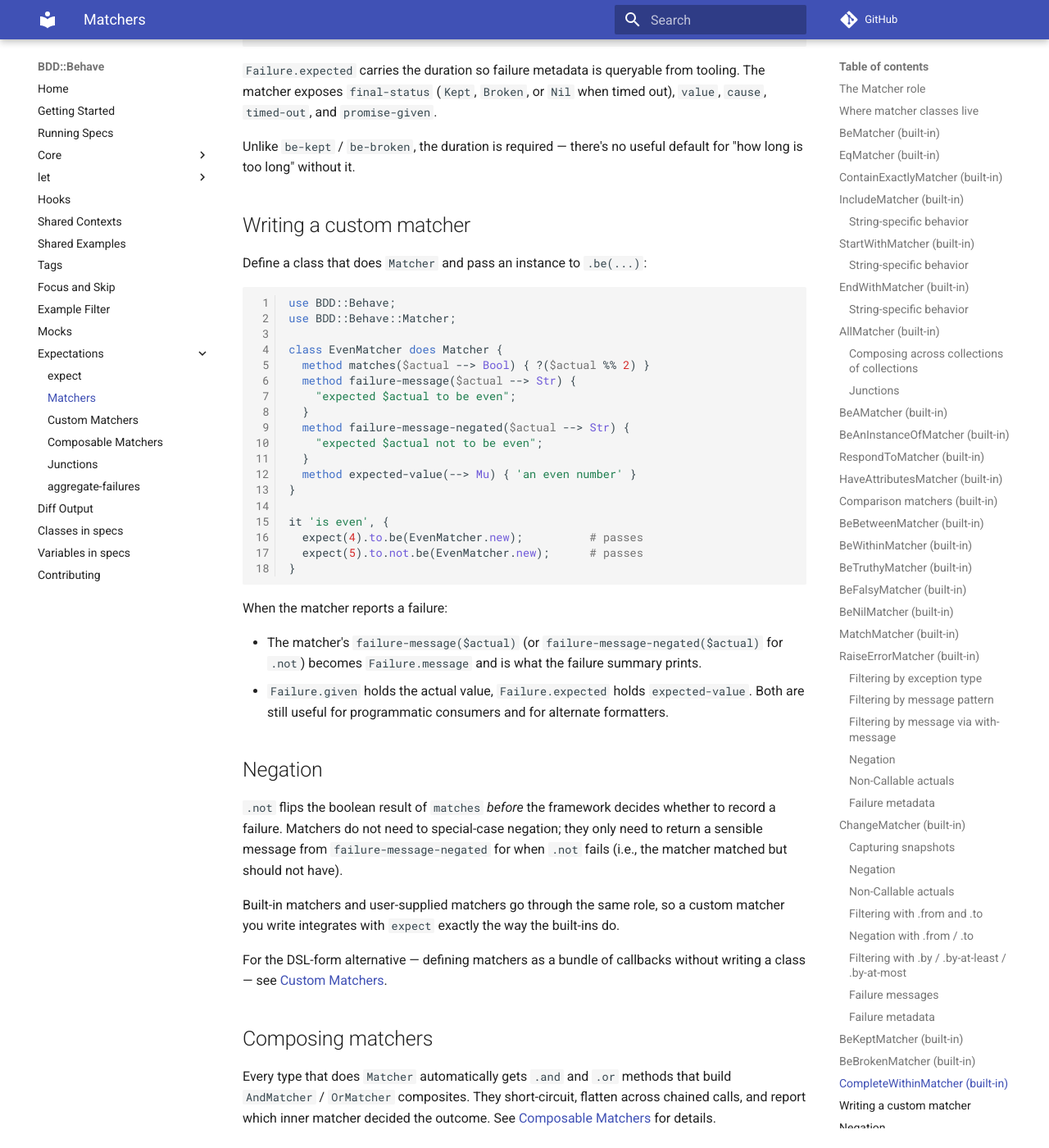
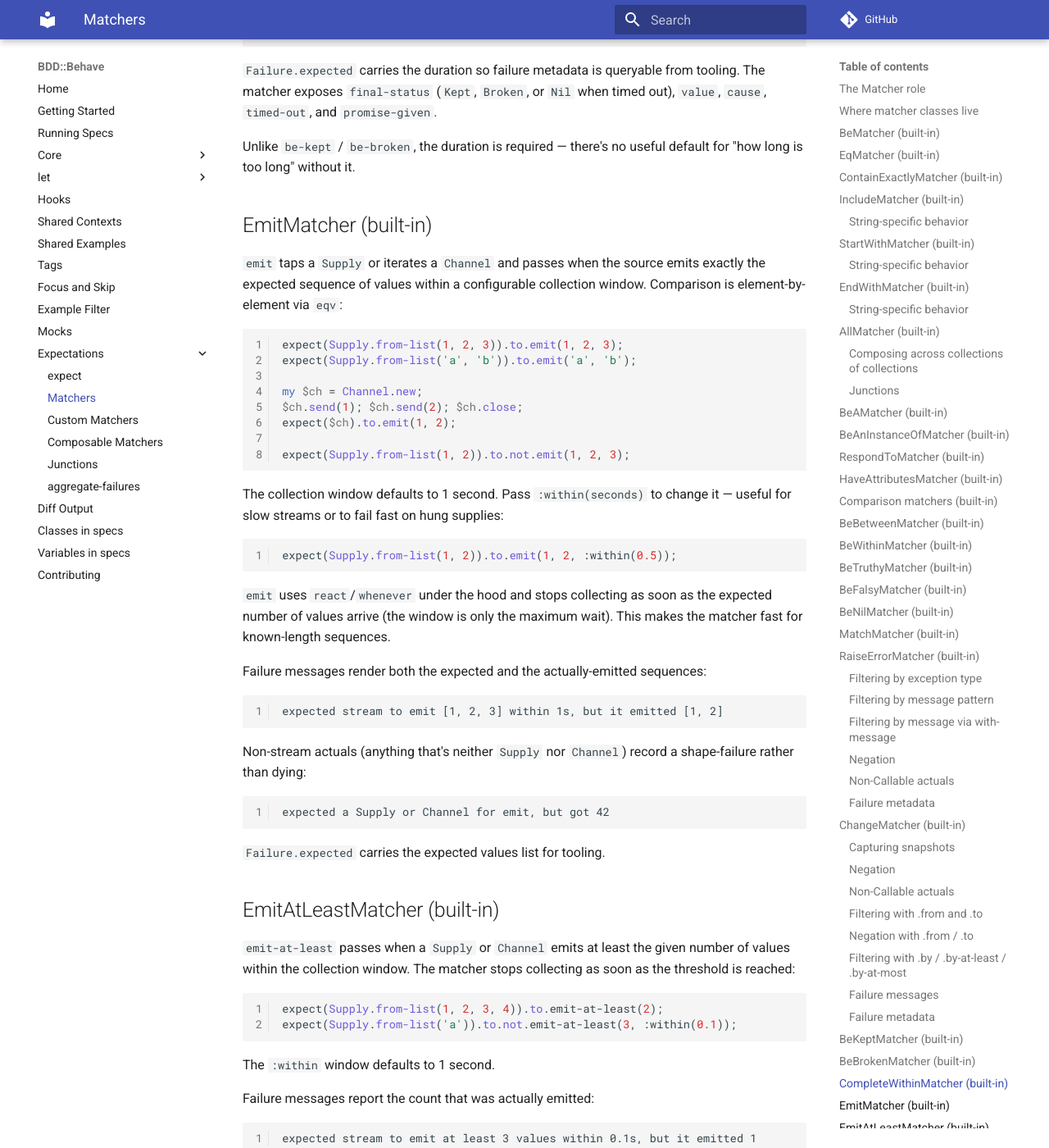
Before and after one commit to gdonald/BDD-Behave, an MkDocs documentation site: the page built from docs-src/docs/expectations/matchers.md, in a window 1280 px wide and 1400 px high, scrolled down 24911 px. Shown: the whole window at 82% size. Built offline with MkDocs 1.6.1 and Material for MkDocs 9.7.7, drawn with Linux system fonts in a browser that asks for light colours; comment, search, counter and statistics services are not loaded; some of the changed text lies outside the part shown.

Commit message:
Add supply/channel matchers

````diff
--- a/docs-src/docs/expectations/matchers.md
+++ b/docs-src/docs/expectations/matchers.md
@@ -50,7 +50,7 @@ You only need to know about specific submodules when you want to *instantiate* m
 | `BDD::Behave::Matcher::String`     | `MatchMatcher`                                                                                                                                |
 | `BDD::Behave::Matcher::Exception`  | `RaiseErrorMatcher`                                                                                                                           |
 | `BDD::Behave::Matcher::Change`     | `ChangeMatcher`                                                                                                                               |
-| `BDD::Behave::Matcher::Async`      | `BeKeptMatcher`, `BeBrokenMatcher`, `CompleteWithinMatcher`                                                                                   |
+| `BDD::Behave::Matcher::Async`      | `BeKeptMatcher`, `BeBrokenMatcher`, `CompleteWithinMatcher`, `EmitMatcher`, `EmitAtLeastMatcher`, `CompleteMatcher`                            |
 
 Each submodule already `use`s `BDD::Behave::Matcher` internally, but the role is *not* re-exported. If your code needs both, import both:
 
@@ -1263,6 +1263,105 @@ and `promise-given`.
 Unlike `be-kept` / `be-broken`, the duration is required — there's
 no useful default for "how long is too long" without it.
 
+## EmitMatcher (built-in)
+
+`emit` taps a `Supply` or iterates a `Channel` and passes when the
+source emits exactly the expected sequence of values within a
+configurable collection window. Comparison is element-by-element via
+`eqv`:
+
+```raku
+expect(Supply.from-list(1, 2, 3)).to.emit(1, 2, 3);
+expect(Supply.from-list('a', 'b')).to.emit('a', 'b');
+
+my $ch = Channel.new;
+$ch.send(1); $ch.send(2); $ch.close;
+expect($ch).to.emit(1, 2);
+
+expect(Supply.from-list(1, 2)).to.not.emit(1, 2, 3);
+```
+
+The collection window defaults to 1 second. Pass `:within(seconds)` to
+change it — useful for slow streams or to fail fast on hung supplies:
+
+```raku
+expect(Supply.from-list(1, 2)).to.emit(1, 2, :within(0.5));
+```
+
+`emit` uses `react`/`whenever` under the hood and stops collecting as
+soon as the expected number of values arrive (the window is only the
+maximum wait). This makes the matcher fast for known-length sequences.
+
+Failure messages render both the expected and the actually-emitted
+sequences:
+
+```
+expected stream to emit [1, 2, 3] within 1s, but it emitted [1, 2]
+```
+
+Non-stream actuals (anything that's neither `Supply` nor `Channel`)
+record a shape-failure rather than dying:
+
+```
+expected a Supply or Channel for emit, but got 42
+```
+
+`Failure.expected` carries the expected values list for tooling.
+
+## EmitAtLeastMatcher (built-in)
+
+`emit-at-least` passes when a `Supply` or `Channel` emits at least the
+given number of values within the collection window. The matcher stops
+collecting as soon as the threshold is reached:
+
+```raku
+expect(Supply.from-list(1, 2, 3, 4)).to.emit-at-least(2);
+expect(Supply.from-list('a')).to.not.emit-at-least(3, :within(0.1));
+```
+
+The `:within` window defaults to 1 second.
+
+Failure messages report the count that was actually emitted:
+
+```
+expected stream to emit at least 3 values within 0.1s, but it emitted 1
+```
+
+`Failure.expected` carries the minimum count.
+
+## CompleteMatcher (built-in)
+
+`complete` waits for a `Supply` to send `done` (or for a `Channel` to
+be closed) within the collection window:
+
+```raku
+expect(Supply.from-list(1, 2, 3)).to.complete;
+
+my $ch = Channel.new;
+$ch.send(1); $ch.close;
+expect($ch).to.complete;
+
+my $supplier = Supplier.new;
+expect($supplier.Supply).to.not.complete(:within(0.1));
+```
+
+The `:within` window defaults to 1 second.
+
+Failure messages report whether the stream was still active or had
+errored:
+
+```
+expected stream to complete within 0.1s, but it was still active (emitted 0 values)
+expected stream to complete within 1s, but it quit (X::AdHoc: boom)
+```
+
+`Failure.expected` carries the window so failure metadata is queryable
+from tooling.
+
+Unlike Promise's `complete-within`, the `complete` matcher does not
+treat a stream-level error (`QUIT`) as completion — only the `done`
+signal counts.
+
 ## Writing a custom matcher
 
 Define a class that does `Matcher` and pass an instance to `.be(...)`:
````
Also changed, not shown: docs-src/docs/expectations/expect.md (+6 -0 lines), 4 other files.
